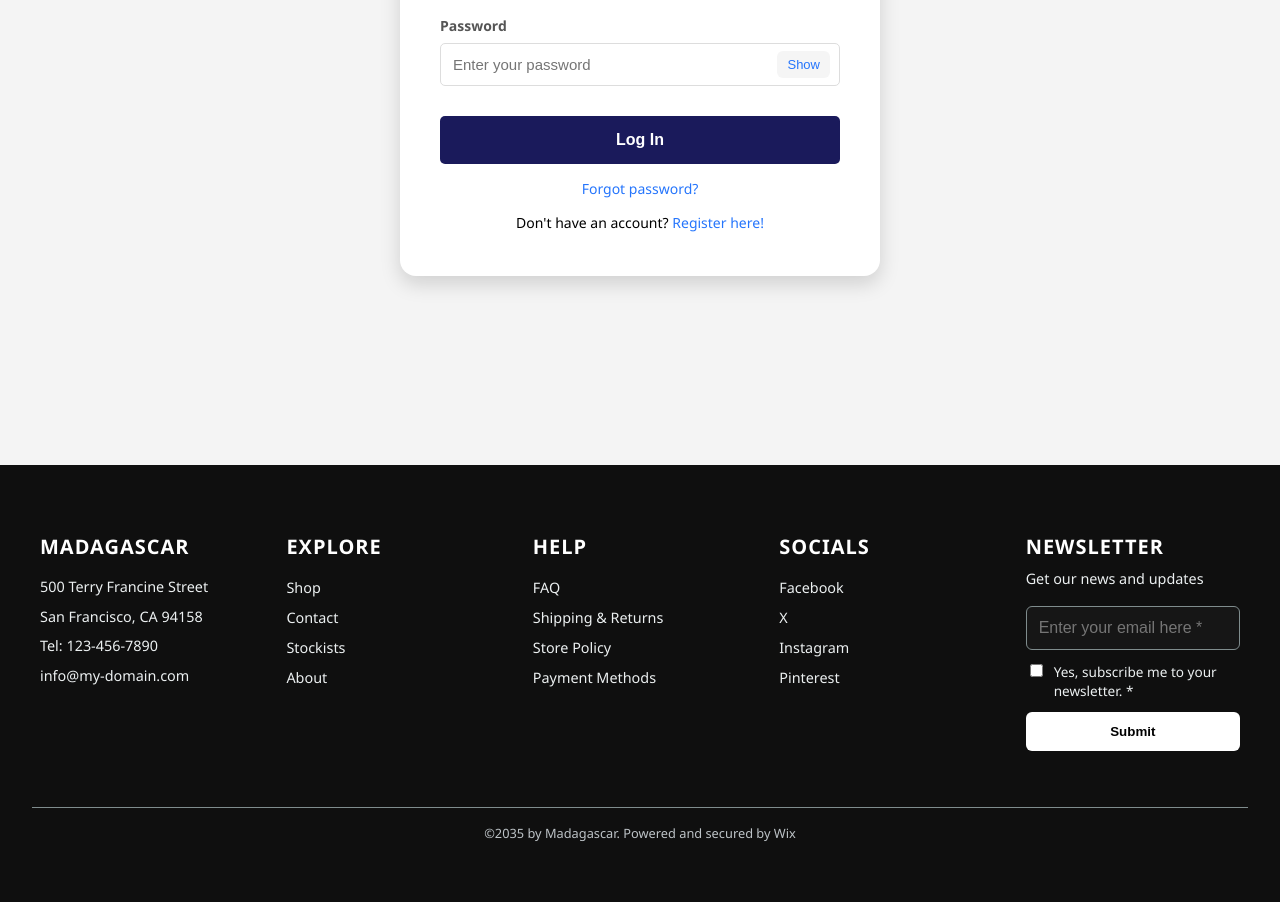
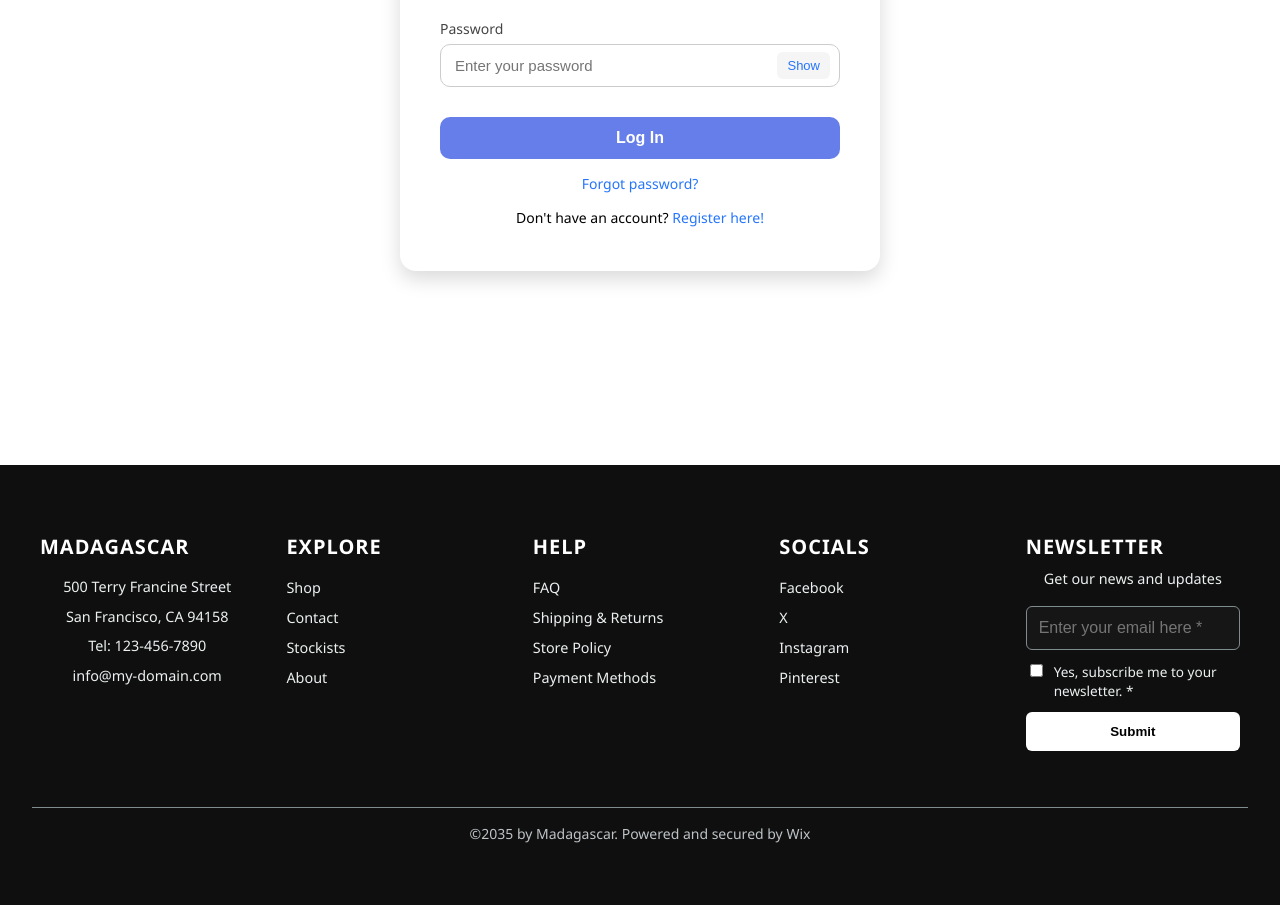
Before and after one commit to arathyrajeesh/ecommerce-project-react, a React (Create React App) app: page /login in a window 1280 px wide. Shown: the part 468-1373 px from the top of the page. Built offline with nearby package versions, Linux system fonts and the light colour scheme.

Commit message:
minor change in style of register.css

```diff
--- a/src/App.js
+++ b/src/App.js
@@ -25,7 +25,7 @@ function App() {
   return (
     <BrowserRouter>
       <Header />
-
+      <ProtectedRoutes/>
       <Routes>
         <Route path="/" element={<Homepage />} />
         <Route path="/shop" element={<ProductList />} />
@@ -38,12 +38,9 @@ function App() {
         <Route path="/another-page" element={<Another />} />
         <Route path="/logout" element={<Logout />} />
         <Route path="/forgot-password" element={<ForgotPassword />} />
-        <Route element={<ProtectedRoutes />}>
-          <Route path="/user" element={<UserProfile />} />
-          <Route path="/cart" element={<Cart />} />
-        </Route>
+        <Route path="/user" element={<UserProfile />} />
+        <Route path="/cart" element={<Cart />} />
       </Routes>
-
       <Footer />
     </BrowserRouter>
   );
--- a/src/styles/Register.css
+++ b/src/styles/Register.css
@@ -1,25 +1,27 @@
 .auth-container {
+    min-height: 100vh;
     display: flex;
+    align-items: center;
     justify-content: center;
-    align-items: center;
-    min-height: 100vh;
     padding: 20px;
-    background-color: #f4f4f4;
+    font-family: 'Segoe UI', Tahoma, Geneva, Verdana, sans-serif;
 }
-
 .form {
     background: #fff;
-    padding: 40px;
-    border-radius: 10px;
-    box-shadow: 0 4px 12px rgba(0, 0, 0, 0.1);
+    padding: 40px 35px;
+    border-radius: 16px;
+    box-shadow: 0 8px 24px rgba(0, 0, 0, 0.15);
     width: 100%;
-    max-width: 400px;
+    max-width: 420px;
+    animation: fadeIn 0.4s ease-in-out;
 }
 
 .form h2 {
     text-align: center;
-    margin-bottom: 30px;
+    margin-bottom: 25px;
     color: #333;
+    font-size: 1.8rem;
+    font-weight: 600;
 }
 
 .form-group {
@@ -28,59 +30,62 @@
 
 .form-group label {
     display: block;
-    margin-bottom: 8px;
-    color: #555;
-    font-weight: bold;
+    margin-bottom: 6px;
+    color: #444;
+    font-weight: 500;
+    font-size: 14px;
 }
 
 .form-group input {
     width: 100%;
-    padding: 12px;
-    border: 1px solid #ddd;
-    border-radius: 5px;
-    box-sizing: border-box;
+    padding: 12px 14px;
+    border: 1px solid #ccc;
+    border-radius: 10px;
+    font-size: 15px;
+    outline: none;
+    transition: border 0.3s, box-shadow 0.3s;
+}
+
+.form-group input:focus {
+    border-color: #667eea;
+    box-shadow: 0 0 0 3px rgba(102, 126, 234, 0.25);
 }
 
 .auth-button {
     width: 100%;
-    padding: 15px;
+    padding: 12px;
+    background: #667eea;
+    color: #fff;
+    font-size: 16px;
+    font-weight: 600;
     border: none;
-    background-color: #1a1a5b;
-    color: #fff;
-    font-size: 1rem;
-    font-weight: bold;
-    border-radius: 5px;
+    border-radius: 10px;
     cursor: pointer;
-    transition: background-color 0.3s ease;
+    transition: background 0.3s, transform 0.2s;
 }
 
 .auth-button:hover {
-    background-color:#111144;
+    background: #5a67d8;
+    transform: translateY(-2px)
 }
 
-.auth-link-text {
-    text-align: center;
-    margin-top: 20px;
-    font-size: 0.9rem;
-    color: #555;
+.auth-button:disabled {
+    background: #999;
+    cursor: not-allowed;
 }
 
-.auth-link-text a {
-    color: #111144;
-    text-decoration: none;
-    font-weight: bold;
+p {
+    margin-top: 15px;
+    text-align: center;
+    font-size: 14px;
 }
 
-.auth-link-text a:hover {
+p a {
+    color: #667eea;
+    text-decoration: none;
+    font-weight: 500;
+}
+
+p a:hover {
     text-decoration: underline;
 }
-
-@media (max-width: 480px) {
-    .form {
-        padding: 20px;
-    }
-
-    .form h2 {
-        font-size: 24px;
-    }
-}
```
